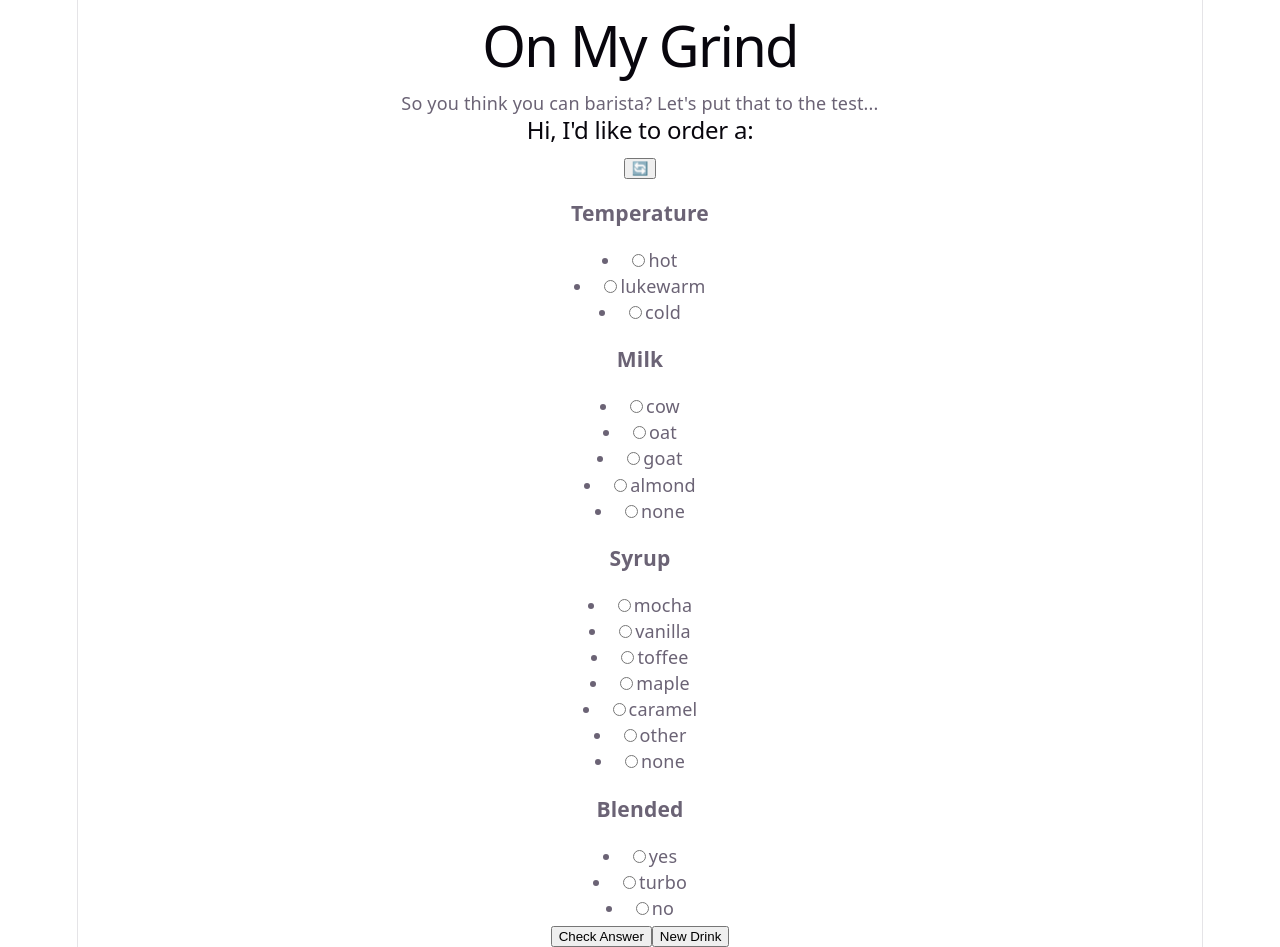
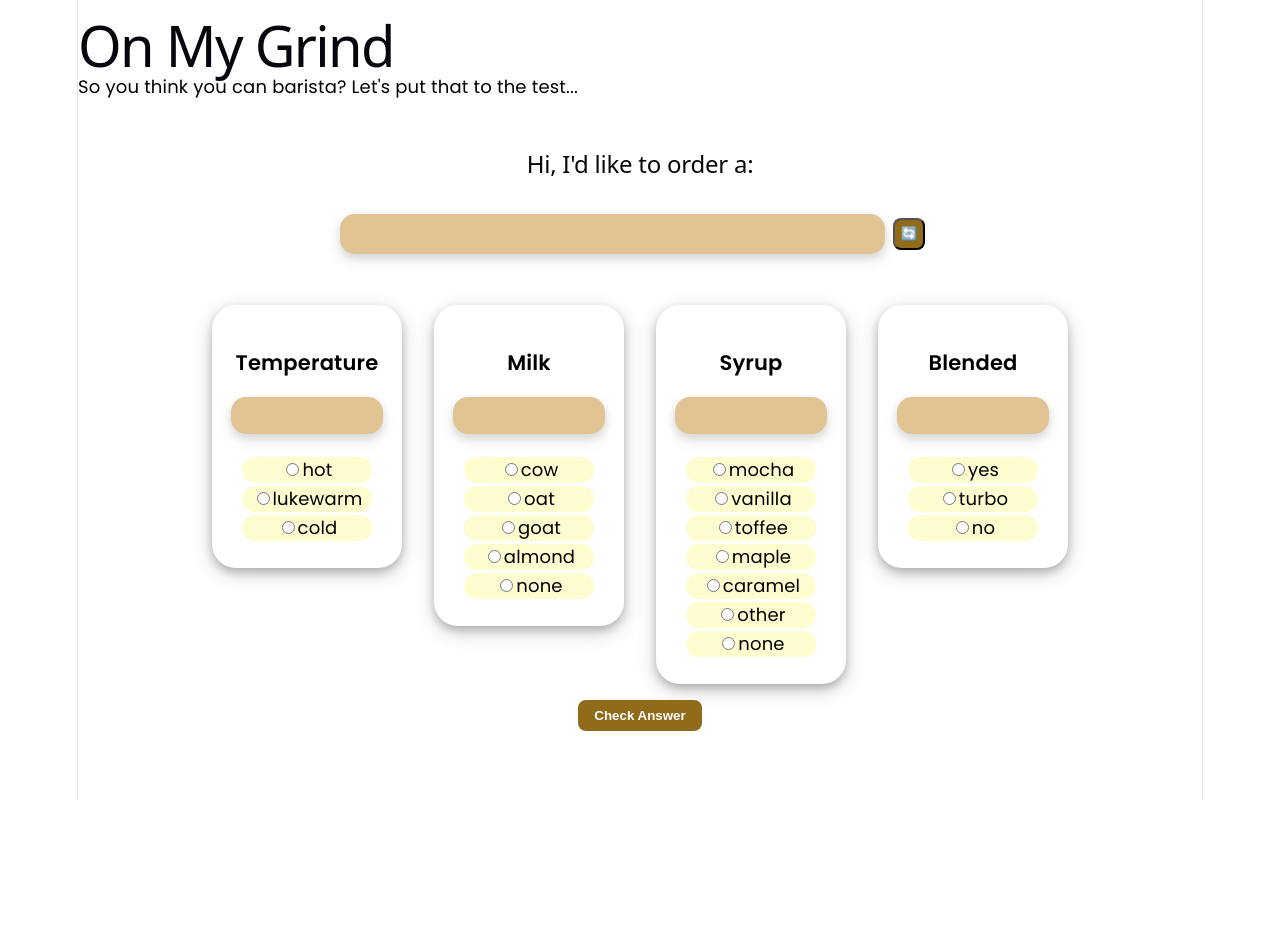
Before and after one commit to bagheeraja/web102_lab03_on_my_grind, a React (Vite) app: page / in a window 1280 px wide. After the commit the page ends 800 px from the top, so only its background shows below. Built offline with nearby package versions, Linux system fonts and the light colour scheme.

Commit message:
CSS updated to indicate correct and incorrect answers appropriately drink image added to assets

```diff
--- a/src/App.css
+++ b/src/App.css
@@ -1,184 +1,127 @@
-.counter {
-  font-size: 16px;
-  padding: 5px 10px;
-  border-radius: 5px;
-  color: var(--accent);
-  background: var(--accent-bg);
-  border: 2px solid transparent;
-  transition: border-color 0.3s;
-  margin-bottom: 24px;
+@import url('https://fonts.googleapis.com/css2?family=Poppins:wght@300;400;500;600&display=swap');
 
-  &:hover {
-    border-color: var(--accent-border);
-  }
-  &:focus-visible {
-    outline: 2px solid var(--accent);
-    outline-offset: 2px;
-  }
+#root {
+  font-family: 'Poppins', sans-serif;
 }
 
-.hero {
-  position: relative;
-
-  .base,
-  .framework,
-  .vite {
-    inset-inline: 0;
-    margin: 0 auto;
+body{
+  background-color: white;
+  color: black;
 }
 
-  .base {
-    width: 170px;
-    position: relative;
-    z-index: 0;
+li {
+  list-style: none;
 }
 
-  .framework,
-  .vite {
-    position: absolute;
+.container {
+  display: flex;
+  justify-content: center;
+  align-items: flex-start;
+  gap: 32px;
+  margin: 40px auto 0 auto;
 }
 
-  .framework {
-    z-index: 1;
-    top: 34px;
-    height: 28px;
-    transform: perspective(2000px) rotateZ(300deg) rotateX(44deg) rotateY(39deg)
-      scale(1.4);
+.mini-container {
+  display: flex;
+  flex-direction: column;
+  align-items: center;
+  width: 150px;
+  padding: 24px 20px;
+  border-radius: 24px;
+  box-shadow: 0 4px 8px 0 rgba(0, 0, 0, 0.2), 0 6px 20px 0 rgba(0, 0, 0, 0.19);
 }
 
-  .vite {
-    z-index: 0;
-    top: 107px;
-    height: 26px;
-    width: auto;
-    transform: perspective(2000px) rotateZ(300deg) rotateX(40deg) rotateY(39deg)
-      scale(0.8);
-  }
+.mini-header {
+  display: flex;
+  align-items: center;
+  justify-content: center;
+
+  flex: 1;
+  background-color: rgb(226, 195, 147);
+  border-radius: 15px;
+  text-align: center;
+  font-size: 1.5rem;
+  height: 40px;
+  margin: 0;
+  box-shadow: 0 4px 8px rgba(0,0,0,0.1),
+              0 6px 16px rgba(0,0,0,0.09);
 }
 
-#center {
-  display: flex;
-  flex-direction: column;
-  gap: 25px;
-  place-content: center;
-  place-items: center;
-  flex-grow: 1;
-
-  @media (max-width: 1024px) {
-    padding: 32px 20px 24px;
-    gap: 18px;
-  }
+.answer-space {
+  background-color: rgb(226, 195, 147);
+  padding: 6px 16px;
+  min-width: 60px;
+  width: 80%;
+  height: 25px;
+  margin-bottom: 20px;
+  border-radius: 15px;
+  text-align: center;
+  box-shadow: 0 4px 8px rgba(0,0,0,0.1),
+              0 6px 16px rgba(0,0,0,0.09);
 }
 
-#next-steps {
-  display: flex;
-  border-top: 1px solid var(--border);
-  text-align: left;
-
-  & > div {
-    flex: 1 1 0;
-    padding: 32px;
-    @media (max-width: 1024px) {
-      padding: 24px 20px;
-    }
+.wrong {
+  background-color:rgb(219, 93, 93);
 }
 
-  .icon {
-    margin-bottom: 16px;
-    width: 22px;
-    height: 22px;
+.correct {
+  background-color:rgb(191, 116, 191);
 }
 
-  @media (max-width: 1024px) {
-    flex-direction: column;
-    text-align: center;
-  }
+
+li {
+  margin-top:3px;
+  margin-bottom:3px;
+  margin-right: 10px;
+  margin-left: 10px;
+  background-color: #FFFDD0;
+  border-radius: 15px;
 }
 
-#docs {
-  border-right: 1px solid var(--border);
-
-  @media (max-width: 1024px) {
-    border-right: none;
-    border-bottom: 1px solid var(--border);
-  }
+button.newdrink {
+  width: 32px;
+  height: 32px;
+  border-radius: 8px;
+  text-align: center;
+  padding: 0;
+  margin-left: 8px;
 }
 
-#next-steps ul {
-  list-style: none;
-  padding: 0;
-  display: flex;
-  gap: 8px;
-  margin: 32px 0 0;
-
-  .logo {
-    height: 18px;
+.button {
+  background-color: rgba(138, 98, 12, 0.942);
+  font-weight: bold;
+  color: white;
+  margin: 15px;
 }
 
-  a {
-    color: var(--text-h);
-    font-size: 16px;
-    border-radius: 6px;
-    background: var(--social-bg);
-    display: flex;
-    padding: 6px 12px;
-    align-items: center;
-    gap: 8px;
-    text-decoration: none;
-    transition: box-shadow 0.3s;
-
-    &:hover {
-      box-shadow: var(--shadow);
-    }
-    .button-icon {
-      height: 18px;
-      width: 18px;
-    }
+.radio-buttons {
+  width: 100%;
+  padding: 0;
 }
 
-  @media (max-width: 1024px) {
-    margin-top: 20px;
-    flex-wrap: wrap;
-    justify-content: center;
-
-    li {
-      flex: 1 1 calc(50% - 8px);
+.title {
+  display: inline-block;
+  margin-bottom: 0;
 }
 
-    a {
-      width: 100%;
-      justify-content: center;
-      box-sizing: border-box;
-    }
-  }
+.title-container {
+  text-align: left;
+  margin-bottom: 50px;
 }
 
-#spacer {
-  height: 88px;
-  border-top: 1px solid var(--border);
-  @media (max-width: 1024px) {
-    height: 48px;
-  }
+.drink-container {
+  display: flex;
+  justify-content: center;
+  align-items: center;
+  width: 600px;
+  margin: 24px auto 0 auto;
+  padding: 0 8px;
 }
 
-.ticks {
-  position: relative;
-  width: 100%;
-
-  &::before,
-  &::after {
-    content: '';
-    position: absolute;
-    top: -4.5px;
-    border: 5px solid transparent;
+.submit {
+  padding: 8px 16px;
+  border-radius: 8px;
+  border: none;
+  cursor: pointer;
+  margin-top: 16px;
 }
-
-  &::before {
-    left: 0;
-    border-left-color: var(--border);
-  }
-  &::after {
-    right: 0;
-    border-right-color: var(--border);
-  }
-}
--- a/src/components/BaristaForm.jsx
+++ b/src/components/BaristaForm.jsx
@@ -43,6 +43,8 @@ const BaristaForm = () => {
     }
 
     const onCheckAnswer = () => {
+        event.preventDefault();
+
         if (trueRecipe.temp != inputs['temperature']){
             setCheckedTemperature('wrong');
         }
@@ -50,25 +52,25 @@ const BaristaForm = () => {
             setCheckedTemperature("correct");
         }
 
-        if (trueRecipe.temp != inputs['syrup']){
-            setCheckedTemperature('wrong');
+        if (trueRecipe.syrup != inputs['syrup']){
+            setCheckedSyrup('wrong');
         }
         else {
-            setCheckedTemperature("correct");
+            setCheckedSyrup("correct");
         }
 
-        if (trueRecipe.temp != inputs['milk']){
-            setCheckedTemperature('wrong');
+        if (trueRecipe.milk != inputs['milk']){
+            setCheckedMilk('wrong');
         }
         else {
-            setCheckedTemperature("correct");
+            setCheckedMilk("correct");
         }
 
-        if (trueRecipe.temp != inputs['blended']){
-            setCheckedTemperature('wrong');
+        if (trueRecipe.blended != inputs['blended']){
+            setCheckedBlended('wrong');
         }
         else {
-            setCheckedTemperature("correct");
+            setCheckedBlended("correct");
         }
 
     }
@@ -76,7 +78,7 @@ const BaristaForm = () => {
     const getNextDrink = () => {
         let randomDrinkIndex = Math.floor(Math.random() * drinksJson.drinks.length);
         setCurrentDrink(drinksJson.drinks[randomDrinkIndex].name);
-        setTrueRecipe(drinks.json[randomDrinkIndex].ingredients);
+        setTrueRecipe(drinksJson.drinks[randomDrinkIndex].ingredients);
     }
 
     return (
@@ -84,10 +86,11 @@ const BaristaForm = () => {
             <h2>Hi, I'd like to order a:</h2>
             <div className="drink-container">
                 <h2 className="mini-header">{currentDrink}</h2>
-                <button className="button newDrink" onClick={onNewDrink}>🔄</button>
+                <button className="button newdrink" onClick={onNewDrink}>🔄</button>
             </div>
 
-            <form>
+            <form className="container">
+                <div className="mini-container">
                     <h3>Temperature</h3>
                         <div className={`answer-space ${correct_temp}`} >
                             {inputs["temperature"]}
@@ -101,7 +104,9 @@ const BaristaForm = () => {
                             choices={ingredients["temperature"]}
                             checked={inputs["temperature"]}
                         />
+                </div>
 
+                <div className="mini-container">
                     <h3>Milk</h3>
                         <div className={`answer-space ${correct_milk}`} >
                             {inputs["milk"]}
@@ -115,7 +120,9 @@ const BaristaForm = () => {
                             choices={ingredients["milk"]}
                             checked={inputs["milk"]}
                         />
+                </div>
 
+                <div className="mini-container">
                     <h3>Syrup</h3>
                         <div className={`answer-space ${correct_syrup}`} >
                             {inputs["syrup"]}
@@ -129,7 +136,9 @@ const BaristaForm = () => {
                             choices={ingredients["syrup"]}
                             checked={inputs["syrup"]}
                         />
+                </div>
 
+                <div className="mini-container">
                     <h3>Blended</h3>
                         <div className={`answer-space ${correct_blended}`} >
                             {inputs["blended"]}
@@ -143,19 +152,22 @@ const BaristaForm = () => {
                             choices={ingredients["blended"]}
                             checked={inputs["blended"]}
                         />
+                </div>
+
 
             </form>
             <button
+                type="button"
                 className="button submit"
                 onClick={onCheckAnswer}>
                     Check Answer
             </button>
 
-            <button
+            {/* <button
                 className="button submit"
                 onClick={onNewDrink}>
                     New Drink
-            </button>
+            </button> */}
         </div>
     )
 
```
Also changed, not shown: src/assets/drink.png (added). Lines whose indentation alone changed are shown as unchanged.
